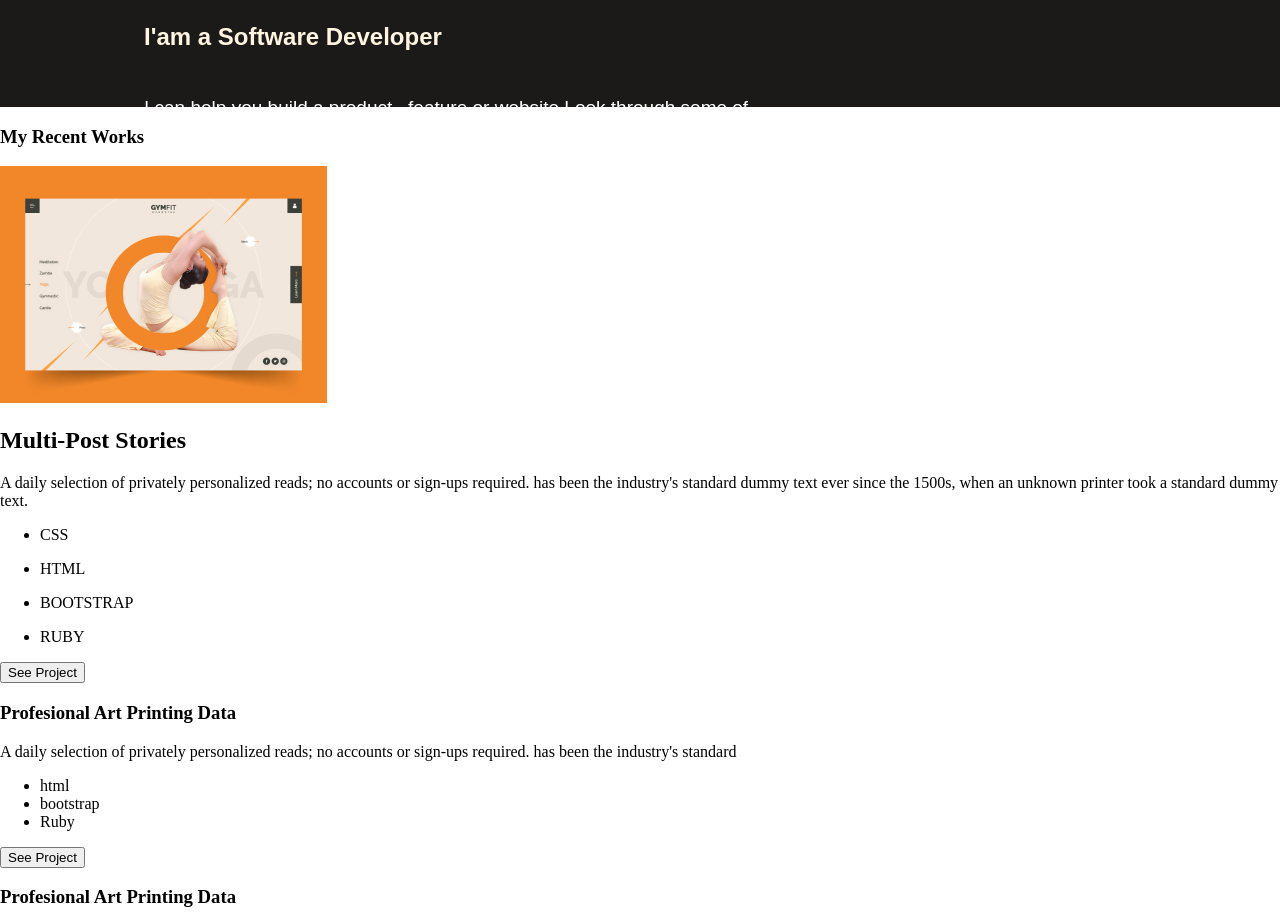
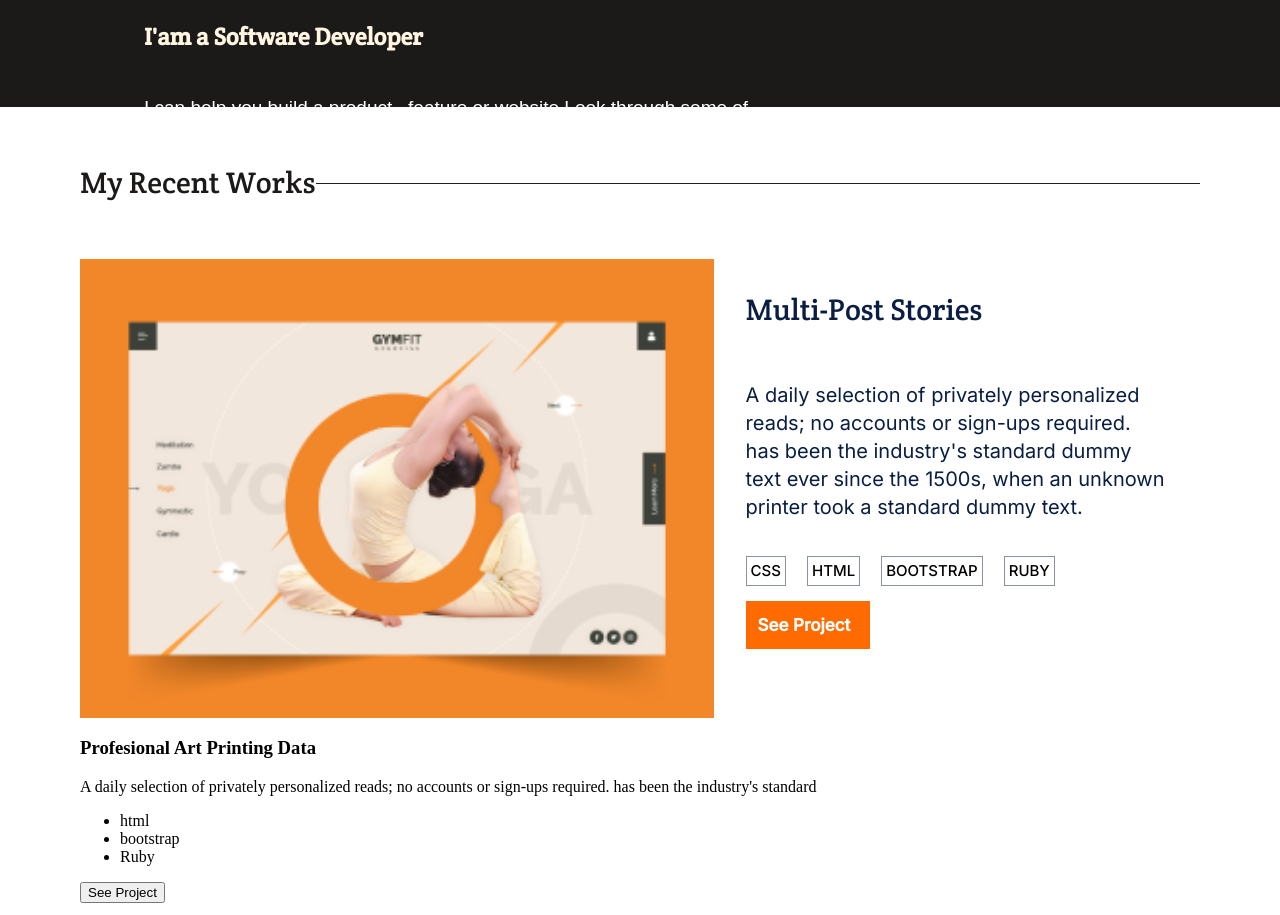
Before and after one commit to Ibtisam34/knew-bar, a website: page index.html in a window 1280 px wide. Shown: the part 693-1608 px from the top of the page. Drawn offline with Linux system fonts and the light colour scheme.

Commit message:
my recent works upper section

```diff
--- a/index.html
+++ b/index.html
@@ -71,9 +71,10 @@
               </div>
             </div>
           </div>
-          <section class="Works">
+          <section class="Works wrapper">
             <div class="RecentWorks">
               <h1>My Recent Works</h1>
+              <div></div>
             </div>
             <div class="MultiPostStories">
               <img
@@ -81,7 +82,7 @@
                 src="images/placeholder.png"
                 alt=""
                 />
-
+              <div>
                 <h2>Multi-Post Stories</h2>
                 <p>
                   A daily selection of privately personalized reads; no accounts
@@ -106,6 +107,7 @@
                   </li>
                 </ul>
                 <button type="button">See Project</button>
+              </div>
             </div>
 
             <div class="work1" id="w1">
--- a/style.css
+++ b/style.css
@@ -1,3 +1,5 @@
+@import url('https://fonts.googleapis.com/css2?family=Crete+Round&family=Inter:wght@400;500&family=Poppins&family=Roboto:wght@700&display=swap');
+/* stylelint-disable  no-descending-specificity */
 body {
   margin: 0;
   padding: 0;
@@ -122,6 +124,118 @@ body {
   order: 2;
   flex-grow: 0;
   width: 50%;
+}
+
+.RecentWorks {
+  display: flex;
+  align-items: center;
+  color: #1c1a19;
+  flex: none;
+  order: 0;
+  flex-grow: 0;
+  margin: 20px 0;
+}
+
+.RecentWorks h1 {
+  font-family: 'Crete Round';/* stylelint-disable-line */
+  font-style: normal;
+  font-weight: 400;
+  font-size: 30px;
+  line-height: 52px;
+  flex: 1;/* stylelint-disable-line */
+  flex-basis: 20%;
+  white-space: nowrap;
+}
+
+.RecentWorks div {
+  border-bottom: 1px solid #212121;
+  flex-basis: 85%;
+}
+
+.MultiPostStories {
+  display: flex;
+}
+
+.MultiPostStories > img {
+  flex-basis: 60%;
+}
+
+.MultiPostStories > div {
+  display: flex;
+  flex-basis: 40%;
+  flex-direction: column;
+  padding: 0 2em;
+}
+
+.MultiPostStories > div h2 {
+  font-family: 'Crete Round';/* stylelint-disable-line */
+  font-style: normal;
+  font-weight: 400;
+  font-size: 30px;
+  line-height: 52px;
+  color: #091e42;
+}
+
+.MultiPostStories > div > p {
+  font-family: 'Inter';/* stylelint-disable-line */
+  font-style: normal;
+  font-weight: 400;
+  font-size: 20px;
+  line-height: 28px;
+  color: #091e42;
+}
+
+.languageBoxes {
+  display: flex;
+  flex-direction: row;
+  align-items: center;
+  gap: 5px;
+  padding-left: 0;
+  margin-bottom: 0;
+  margin-top: 0;
+  margin-right: 1em;
+  flex: none;
+  order: 0;
+  flex-grow: 0;
+  list-style: none;
+}
+
+.languageBoxes li {
+  margin-right: 1em;
+}
+
+.languageBoxes .box p {
+  box-sizing: border-box;
+  border: 1px solid #8993a4;
+  display: flex;
+  align-items: center;
+  padding: 4px 4px;
+  font-family: "Inter", sans-serif;
+  font-style: normal;
+  font-weight: 500;
+  font-size: 15px;
+  line-height: 20px;
+}
+
+.MultiPostStories button {
+  display: flex;
+  flex-direction: row;
+  align-items: center;
+  padding: 12px;
+  gap: 10px;
+  width: 124px;
+  height: 48px;
+  background: #ff6b00;
+  flex: none;
+  order: 3;
+  flex-grow: 0;
+  font-family: "Inter", sans-serif;
+  font-style: normal;
+  font-weight: 700;
+  font-size: 17px;
+  line-height: 24px;
+  color: #fff;
+  border: none;
 }
 
 @media screen and (max-width: 900px) {
```
Lines whose indentation alone changed are shown as unchanged.
